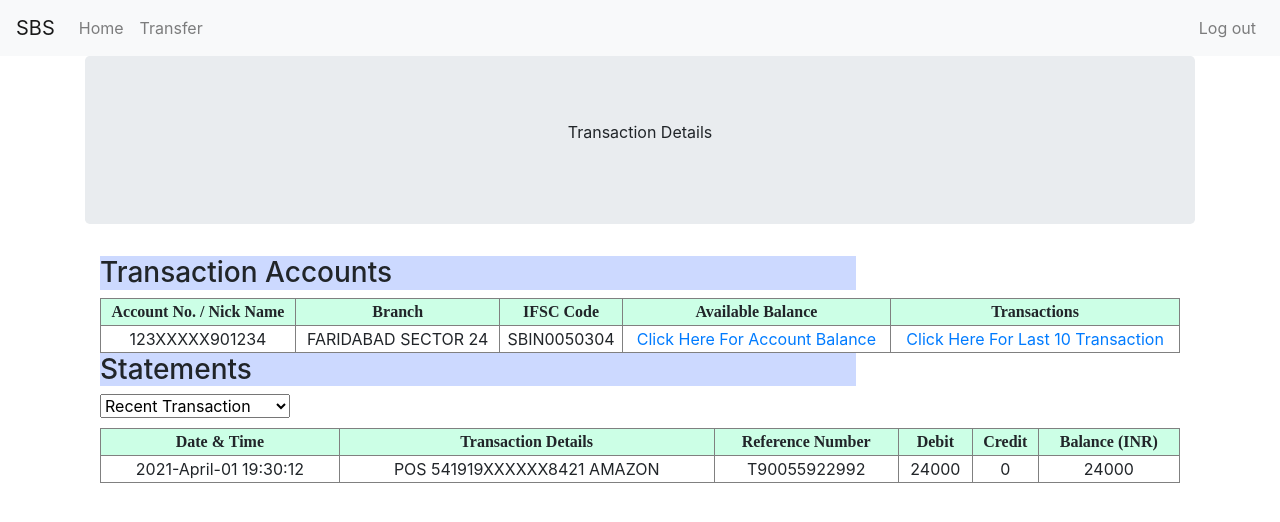
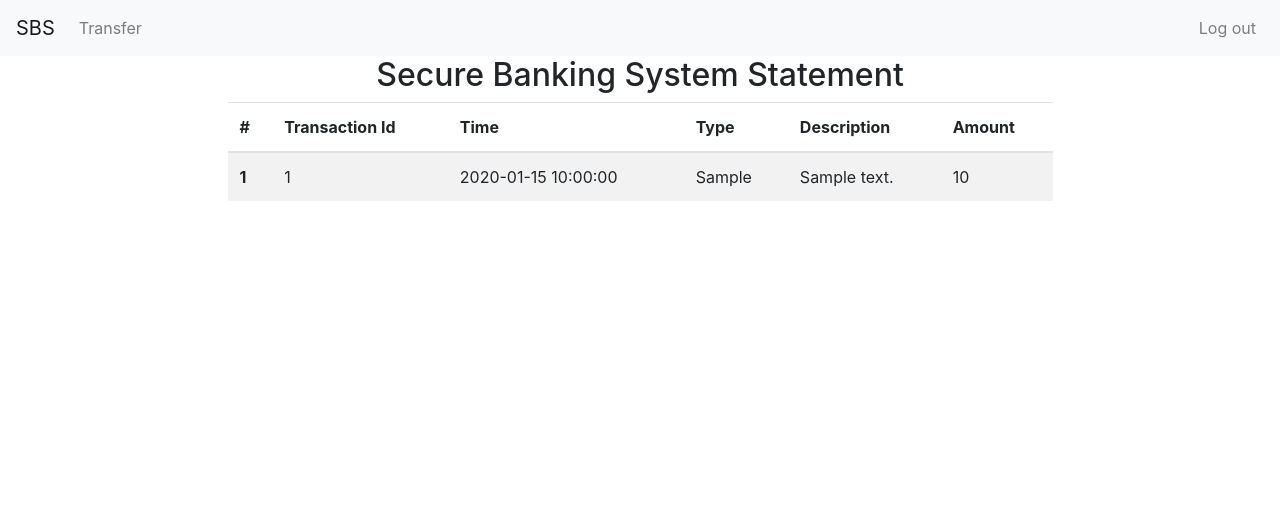
Before and after one commit to Manikaran1996/banking-system, a Python web app: template templates/transaction-details.html in a window 1280 px wide. Shown: the top 522 px of the page. Run offline with Jinja, Linux system fonts and the light colour scheme; the template is opened without the code that fills it: most values are stand-ins (such as "Sample title", 1, 10 or a date in 2020).

Commit message:
Added transaction details page for users

```diff
--- a/sbs/utils.py
+++ b/sbs/utils.py
@@ -109,3 +109,9 @@ def withdraw_money_db(source_account: str, amount: float, description: str = Non
     db_session.add(source_transaction)
     db_session.commit()
     return True, "Transaction Successful"
+
+
+def get_transactions_from_db(account_number):
+    return db_session.query(Transaction)\
+            .filter(Transaction.account_number == account_number)\
+            .all()
--- a/templates/logged-in-basic-bootstrap-template.html
+++ b/templates/logged-in-basic-bootstrap-template.html
@@ -8,9 +8,15 @@
     </button>
     <div class="collapse navbar-collapse" id="navbarNav">
       <ul class="navbar-nav">
-        <li class="nav-item">
-          <a class="nav-link" href="{{ url_for('transactions') }}">Home </a>
-        </li>
+        {% if session['privilege_level'] == 0 %}
+          <li class="nav-item">
+            <a class="nav-link" href="{{ url_for('transactions') }}">Home </a>
+          </li>
+        {% elif session['privilege_level'] >= 5 %}
+          <li class="nav-item">
+            <a class="nav-link" href="{{ url_for('check_balance_with_account') }}">Home </a>
+          </li>
+        {% endif %}
         {% if session['privilege_level'] >= 5 %}
           <li class="nav-item">
             <a class="nav-link" href="{{ url_for('register') }}">Add user account </a>
@@ -24,6 +30,11 @@
         {% if session['privilege_level'] >= 5 %}
           <li class="nav-item">
             <a class="nav-link" href="{{ url_for('check_balance_with_account') }}">Check user account balance </a>
+          </li>
+        {% endif %}
+        {% if session['privilege_level'] == 0 %}
+          <li class="nav-item">
+            <a class="nav-link" href="{{ url_for('get_account_balance_self') }}">Check balance </a>
           </li>
         {% endif %}
         {% if session['privilege_level'] >= 5 %}
--- a/templates/transaction-details.html
+++ b/templates/transaction-details.html
@@ -1,119 +1,39 @@
 {% extends "logged-in-basic-bootstrap-template.html" %}
-
-{% block css_link %}
-<link rel="stylesheet" href="{{url_for('static', filename='trasaction-details.css')}}">
-{% endblock %}
 
 {% block content %}
 
-<div class="jumbotron text-center">
-  <p>Transaction Details</p>
-</div>
-
-<div class="container">
-  <div class="row">
-    <div class="col-sm-12">
-      <h3 class="clH3">Transaction Accounts</h3>
-      <table border="1">
-        <thead>
-        <td>
-          Account No. / Nick Name
-        </td>
-        <td>
-          Branch
-        </td>
-        <td>
-          IFSC Code
-        </td>
-        <td>
-          Available Balance
-        </td>
-        <td>
-          Transactions
-        </td>
-        </thead>
-        <tr>
-          <td>
-            123XXXXX901234
-          </td>
-          <td>
-            FARIDABAD SECTOR 24
-          </td>
-          <td>
-            SBIN0050304
-          </td>
-          <td>
-            <a href="https://www.youtube.com/">Click Here For Account Balance</a>
-          </td>
-          <td>
-            <a href="https://www.youtube.com/">Click Here For Last 10 Transaction</a>
-          </td>
-        </tr>
-      </table>
-    </div>
+<div class="row justify-content-center">
+  <div class="col-10 col-md-8 col-lg-6">
+    <h2 class="text-center">Secure Banking System Statement</h2>
   </div>
 </div>
 
-<div class="container">
-  <div class="row">
-    <div class="col-sm-12">
-
-      <h3 class="clH3">Statements</h3>
-
-      <select id="TransactionType" name="Transaction Type">
-        <option value="1">Recent Transaction</option>
-        <option value="2">Current Month</option>
-        <option value="3">Last Month</option>
-        <option value="4">Last 3 Months</option>
-        <option value="5">Last 6 Months</option>
-        <option value="6">Current Financial Year</option>
-      </select>
-
-      <table border="1" style="margin-top: 10px">
-
-        <thead>
-        <td>
-          Date & Time
-        </td>
-        <td>
-          Transaction Details
-        </td>
-        <td>
-          Reference Number
-        </td>
-        <td>
-          Debit
-        </td>
-        <td>
-          Credit
-        </td>
-        <td>
-          Balance (INR)
-        </td>
-        </thead>
-
+<div class="row justify-content-center">
+  <div class="col-10 col-md-9">
+    <table class="table table-striped">
+      <thead>
         <tr>
-          <td>
-            2021-April-01 19:30:12
-          </td>
-          <td>
-            POS 541919XXXXXX8421 AMAZON
-          </td>
-          <td>
-            T90055922992
-          </td>
-          <td>
-            24000
-          </td>
-          <td>
-            0
-          </td>
-          <td>
-            24000
-          </td>
+          <th scope="col">#</th>
+          <th scope="col">Transaction Id</th>
+          <th scope="col">Time</th>
+          <th scope="col">Type</th>
+          <th scope="col">Description</th>
+          <th scope="col">Amount</th>
         </tr>
-      </table>
-    </div>
+      </thead>
+      <tbody>
+        {% for txn in transactions %}
+          <tr>
+            <th scope="row"> {{ loop.index }} </th>
+            <td>{{ txn.transaction_id }} </td>
+            <td>{{ txn.transaction_time }} </td>
+            <td>{{ txn.transaction_type }} </td>
+            <td>{{ txn.details }} </td>
+            <td>{{ txn.amount }} </td>
+          </tr>
+        {% endfor %}
+      </tbody>
+    </table>
   </div>
 </div>
 
```
Also changed, not shown: routes.py (+15 -7 lines).
